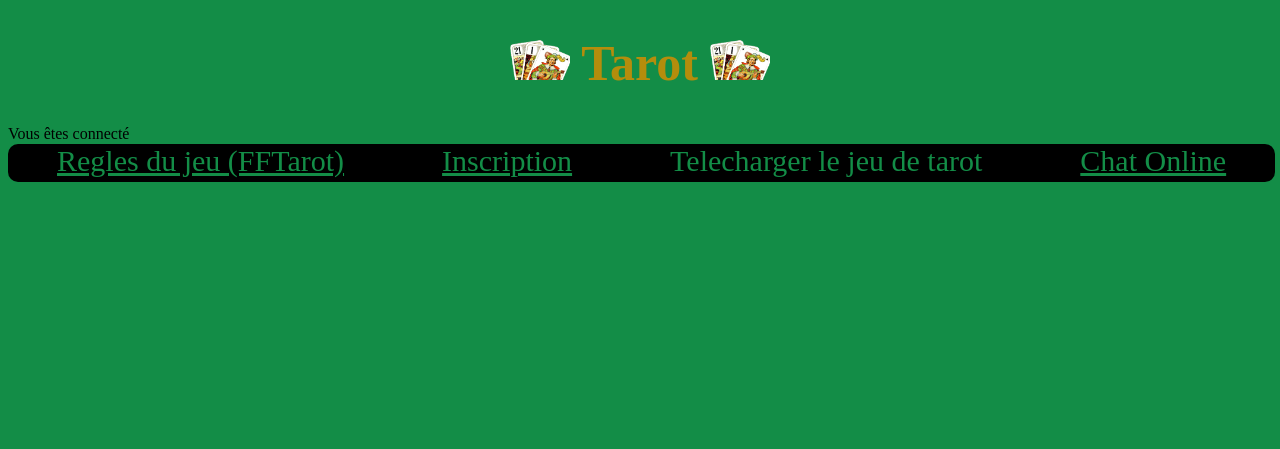
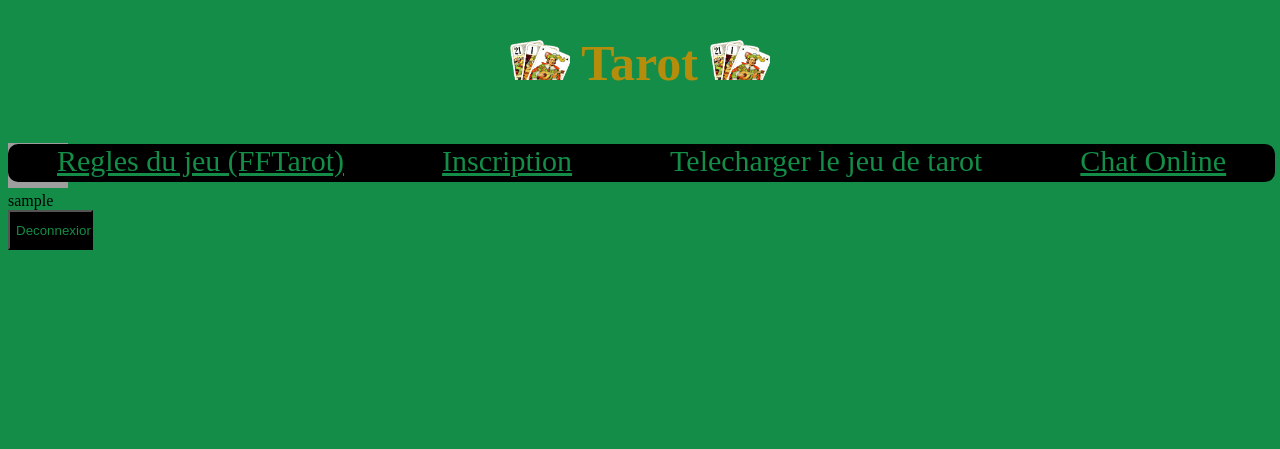
Before and after one commit to Delalandre-Clement/Tarot-Website, a PHP site: page / in a window 1280 px wide. Shown: the top 449 px of the page. Run offline with PHP 8.4, Linux system fonts and the light colour scheme; the visitor is signed in with stand-in values (Sample User, id 1); grey boxes are pictures that could not be loaded.

Commit message:
Ajout zone utilisateur si connecté
Ajoute du fichier contenant la zone utilisateur
Ajoute du lien dans index.php vers la nouvelle zone
Retire la fin de session de index.php

```diff
--- /dev/null
+++ b/ZoneConnecte.php
@@ -0,0 +1,12 @@
+<!-- Zone Connecte -->
+<div id="connect_zone">
+    <form action="Deconnexion.php" method="post">
+        <tr>
+            <td><br><img src="Profil2.png" width="60"></img> <td>
+            <td><br><label><?php echo $_SESSION['pseudo'];?></label></td>
+        </tr>
+        <tr>
+            <br><input type="submit" value="Deconnexion"/>
+        </tr>
+    </form>
+</div>
--- a/index.php
+++ b/index.php
@@ -20,7 +20,7 @@ session_start();    //Demarrage de la session
                     include("ZoneConnexion.php");   // Affiche la zone de connexion si pas connecté
                 }
                 else{
-                    echo "Vous êtes connecté";      // Affiche la zone personalisée si connecté
+                    include("ZoneConnecte.php");      // Affiche la zone personalisée si connecté
                 }
             ?>
 
@@ -33,6 +33,5 @@ session_start();    //Demarrage de la session
             <!-- Insertion du Pied de page -->
             <?php include("Pied_de_page.php"); ?>
         </footer>
-        <?php session_destroy() ?>
     </body>
 </html>
```
